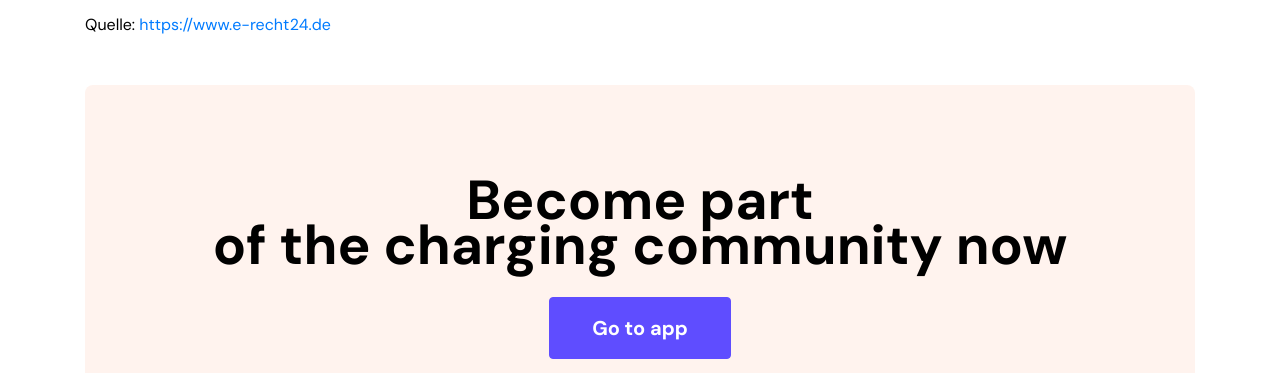
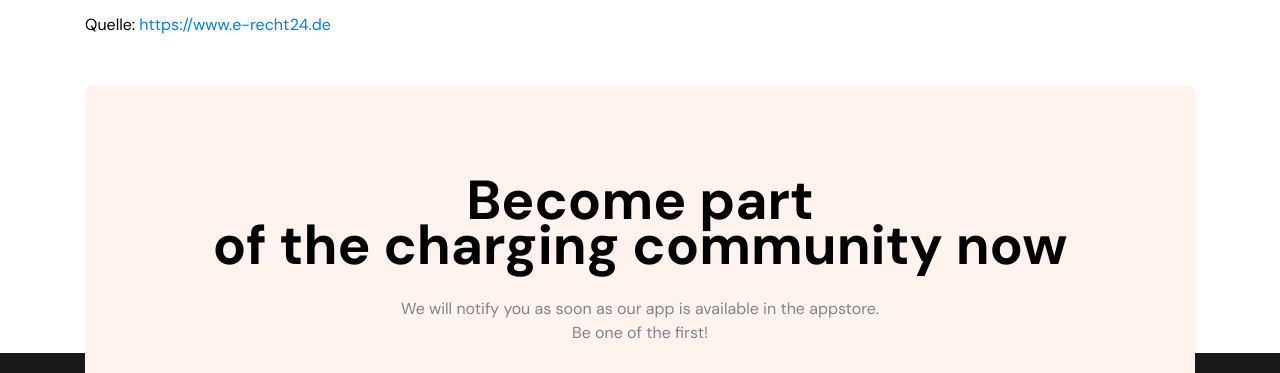
Before and after one commit to matteryanalytics/matteryanalytics.github.io, a website: page impressum.html in a window 1280 px wide. Shown: the part 579-952 px from the top of the page. Drawn offline with Linux system fonts and the light colour scheme.

Commit message:
Update impressum.html

```diff
--- a/impressum.html
+++ b/impressum.html
@@ -108,9 +108,9 @@ E-Mail: raphael.maier@chargd.eu</p>
         <div class="container">
             <div class="footer-banner" data-aos="fade-up">
                 <h1 class="banner-title">Become part <br> of the charging community now</h1>
-                <div class="banner-btns-wrapper">
-                    <a class="btn btn-success" href="heyflow.id/chargd-app-web-en" role="button">Go to app</a>
-
+                <div class="ml-form-embed"
+                  data-account="3740558:b4j3z1m8g7"
+                  data-form="5307485:b0p7p6">
                 </div>
                 <p class="banner-text">We will notify you as soon as our app is available in the appstore. <br> Be one of the first! </p>
             </div>
@@ -206,5 +206,16 @@ E-Mail: raphael.maier@chargd.eu</p>
             duration: 2000
         });
       </script>
+        <!-- MailerLite Universal -->
+    <script>
+    (function(m,a,i,l,e,r){ m['MailerLiteObject']=e;function f(){
+    var c={ a:arguments,q:[]};var r=this.push(c);return "number"!=typeof r?r:f.bind(c.q);}
+    f.q=f.q||[];m[e]=m[e]||f.bind(f.q);m[e].q=m[e].q||f.q;r=a.createElement(i);
+    var _=a.getElementsByTagName(i)[0];r.async=1;r.src=l+'?v'+(~~(new Date().getTime()/1000000));
+    _.parentNode.insertBefore(r,_);})(window, document, 'script', 'https://static.mailerlite.com/js/universal.js', 'ml');
+
+    var ml_account = ml('accounts', '3740558', 'b4j3z1m8g7', 'load');
+    </script>
+    <!-- End MailerLite Universal -->
 </body>
 </html>
```
